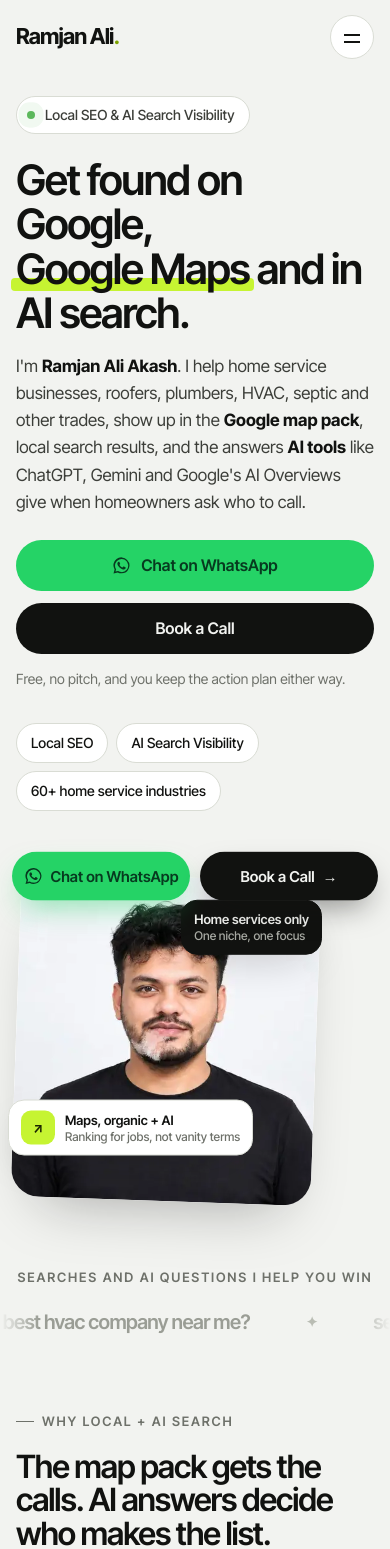
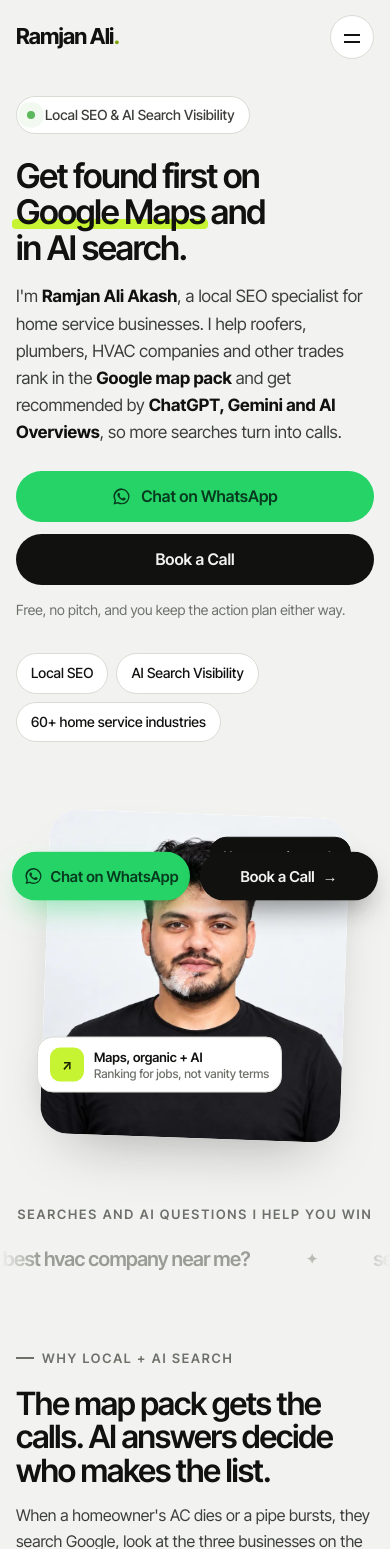
Before and after one commit to ramjanalimeet/ramjan-ali-tracker, a Next.js app: page / in a window 390 px wide. Shown: the top 1549 px of the page. Built offline with nearby package versions, Linux system fonts and the light colour scheme.

Commit message:
Use the new portrait and tighten the home hero copy for every screen size
Co-Authored-By: Claude Opus 5.5 <noreply@anthropic.com>
Claude-Session: https://claude.ai/code/session_01UbzZxpegPzw9bMRRgbrJg6

```diff
--- a/app/about/page.tsx
+++ b/app/about/page.tsx
@@ -56,7 +56,7 @@ const SCHEMA = {
       "@id": `${SITE_URL}/#person`,
       name: "Ramjan Ali Akash",
       jobTitle: "Local SEO & AI Search Visibility Specialist",
-      image: `${SITE_URL}/assets/akash.webp`,
+      image: `${SITE_URL}/assets/ramjan-ali-akash.webp`,
       url: `${SITE_URL}/about`,
       homeLocation: { "@type": "Place", name: "Dhaka, Bangladesh" },
       knowsAbout: ["Local SEO", "Google Business Profile", "Generative engine optimization", "AI search visibility"],
@@ -105,7 +105,7 @@ export default function AboutPage() {
             </div>
             <div className="about-photo">
               <Image
-                src="/assets/akash.webp"
+                src="/assets/ramjan-ali-akash.webp"
                 alt="Portrait of Ramjan Ali Akash"
                 width={400}
                 height={432}
--- a/app/globals.css
+++ b/app/globals.css
@@ -456,8 +456,9 @@ ol {
   }
 }
 .hero h1 {
-  font-size: clamp(42px, 5.6vw, 80px);
-  max-width: 16ch;
+  font-size: clamp(34px, 5.2vw, 74px);
+  max-width: 15ch;
+  text-wrap: balance;
 }
 .hl {
   position: relative;
@@ -1578,9 +1579,14 @@ a.card:hover .go span {
     grid-template-columns: 1fr;
   }
   .portrait {
-    justify-self: start;
-    max-width: 340px;
-    margin-top: 10px;
+    justify-self: center;
+    width: 100%;
+    max-width: 360px;
+    margin-top: 16px;
+  }
+  .hero h1 {
+    font-size: clamp(34px, 8vw, 60px);
+    max-width: 16ch;
   }
   .g3,
   .g4,
--- a/app/page.tsx
+++ b/app/page.tsx
@@ -81,13 +81,12 @@ export default function HomePage() {
               <span className="dot"></span>Local SEO &amp; AI Search Visibility
             </span>
             <h1>
-              Get found on Google, <span className="hl">Google Maps</span> and in AI search.
+              Get found first on <span className="hl">Google Maps</span> and in AI search.
             </h1>
             <p className="lead">
-              I'm <strong>Ramjan Ali Akash</strong>. I help home service businesses, roofers, plumbers, HVAC, septic and
-              other trades, show up in the <strong>Google map pack</strong>, local search results, and the answers{" "}
-              <strong>AI tools</strong> like ChatGPT, Gemini and Google's AI Overviews give when homeowners ask who to
-              call.
+              I&apos;m <strong>Ramjan Ali Akash</strong>, a local SEO specialist for home service businesses. I help
+              roofers, plumbers, HVAC companies and other trades rank in the <strong>Google map pack</strong> and get
+              recommended by <strong>ChatGPT, Gemini and AI Overviews</strong>, so more searches turn into calls.
             </p>
             <div className="cta-row">
               <WhatsAppButton />
@@ -111,7 +110,7 @@ export default function HomePage() {
           <div className="portrait">
             <div className="frame">
               <Image
-                src="/assets/akash.webp"
+                src="/assets/ramjan-ali-akash.webp"
                 alt="Portrait of Ramjan Ali Akash"
                 width={400}
                 height={432}
--- a/lib/schema.ts
+++ b/lib/schema.ts
@@ -7,7 +7,7 @@ export const SITE_SCHEMA = {
       "@id": "https://ramjan-akash.vercel.app/#business",
       name: "Ramjan Ali Akash, Local SEO & AI Search Visibility",
       url: "https://ramjan-akash.vercel.app/",
-      image: "https://ramjan-akash.vercel.app/assets/akash.webp",
+      image: "https://ramjan-akash.vercel.app/assets/ramjan-ali-akash.webp",
       email: "mailto:raakash.meet@gmail.com",
       description: "Local SEO and AI search visibility for home service businesses worldwide.",
       address: {
@@ -48,7 +48,7 @@ export const SITE_SCHEMA = {
       "@id": "https://ramjan-akash.vercel.app/#person",
       name: "Ramjan Ali Akash",
       jobTitle: "Local SEO & AI Search Visibility Specialist",
-      image: "https://ramjan-akash.vercel.app/assets/akash.webp",
+      image: "https://ramjan-akash.vercel.app/assets/ramjan-ali-akash.webp",
       url: "https://ramjan-akash.vercel.app/",
       sameAs: [
         "https://www.youtube.com/@Ramjanali-Akash",
--- a/lib/sitemaps.ts
+++ b/lib/sitemaps.ts
@@ -11,7 +11,7 @@ const SITE_UPDATED = "2026-10-13";
 type Entry = { path: string; lastmod: string; images?: string[] };
 export type SitemapName = "page" | "service" | "industry" | "location" | "post" | "case-study";
 
-const PORTRAIT = `${SITE_URL}/assets/akash.webp`;
+const PORTRAIT = `${SITE_URL}/assets/ramjan-ali-akash.webp`;
 
 const SITEMAPS: Record<SitemapName, () => Entry[]> = {
   page: () =>
```
Also changed, not shown: public/assets/akash.webp (deleted), public/assets/ramjan-ali-akash.webp (added).
